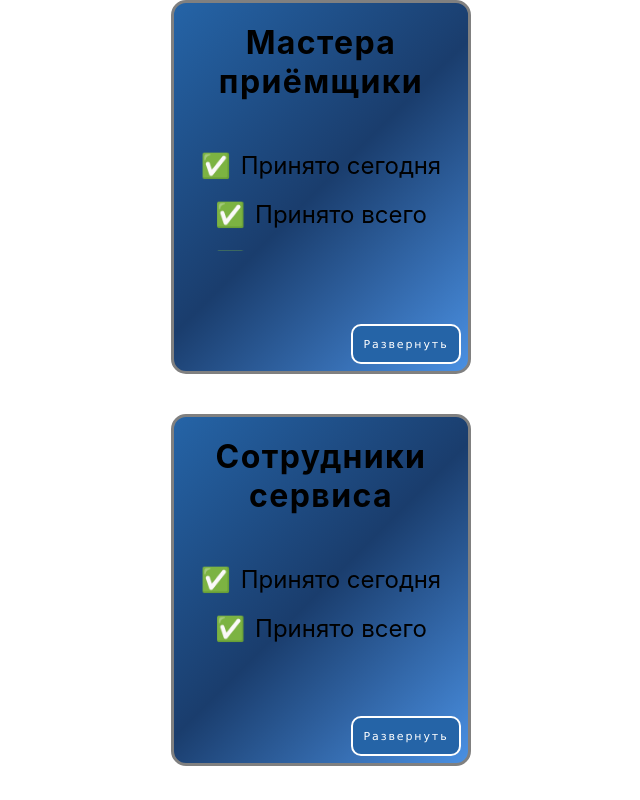
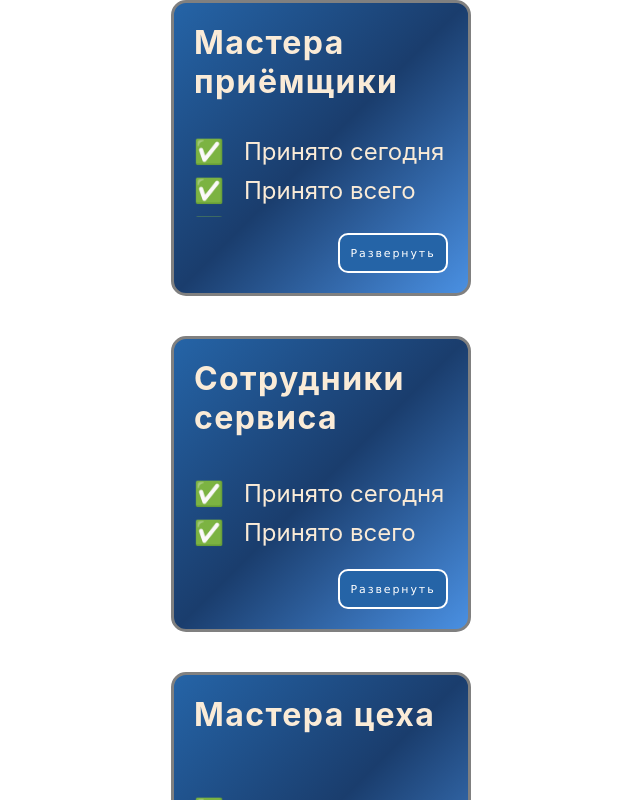
Before and after one commit to lu1dgy/testik-hihi, a React (Create React App) app: page / in a window 1280 px wide. Shown: the top 800 px of the page, without its empty margins (319-959 px from the left). Built offline with nearby package versions, Linux system fonts and the light colour scheme; the HTML template or start-up script is replaced by a standard one.

Commit message:
add closing smooth animation(test) refactor styles

```diff
--- a/src/App.css
+++ b/src/App.css
@@ -1,6 +1,7 @@
 * {
   margin: 0;
   padding: 0;
+  color: #FAEBD7;
 }
 
 .App {
--- a/src/components/Card/Card.css
+++ b/src/components/Card/Card.css
@@ -4,31 +4,59 @@
   position: relative;
   gap: 75px;
   width: 300px;
-  list-style-type: none;
+  min-height: 250px;
+  /* Унифицированная минимальная высота */
 }
 
 .card__item {
   border: 3px grey solid;
   padding: 20px;
-  min-height: 200px;
+  min-height: 250px;
   border-radius: 15px;
   background: linear-gradient(135deg, #2564a7, #1a3d6d, #4a90e2);
-  position: relative;
+  display: flex;
+  flex-direction: column;
+  justify-content: space-between;
+  align-items: flex-start;
 }
 
 .card__heading {
   font-size: 32px;
   letter-spacing: 1.4px;
-  margin-bottom: 50px;
+  margin-bottom: 20px;
+  text-align: left;
 }
 
 .list {
   display: flex;
   flex-direction: column;
-  gap: 20px;
+  gap: 10px;
   font-size: 24px;
   list-style-type: none;
-  margin-bottom: 100px;
+  margin: 0;
+  padding: 0;
+  overflow: hidden;
+  /* Скрываем лишние элементы */
+  max-height: 80px;
+  /* Начальная высота для 2 элементов */
+  transition: max-height 0.5s ease-in-out;
+  /* Плавное открытие/закрытие */
+}
+
+.list--expanded {
+  max-height: 500px;
+  /* Высота для всех элементов */
+}
+
+.list--collapsed {
+  max-height: 80px;
+  /* Высота для свернутого состояния */
+}
+
+.list__item {
+  display: flex;
+  align-items: center;
+  gap: 10px;
 }
 
 .list__smile {
@@ -42,29 +70,9 @@
   height: 40px;
   border: 2px solid #fff;
   color: #fff;
-  position: absolute;
-  right: 10px;
-  bottom: 10px;
   border-radius: 10px;
   letter-spacing: 1.9px;
   font-size: 11px;
   font-family: Verdana, Geneva, Tahoma, sans-serif;
+  align-self: flex-end;
 }
-
-/* Добавление плавного эффекта раскрытия списка */
-.list {
-  max-height: 100px;
-  /* Начальная высота */
-  overflow: hidden;
-  transition: max-height 0.5s ease-in-out;
-}
-
-.list--expanded {
-  max-height: 500px;
-  /* Увеличьте до достаточного размера, чтобы вместить весь контент */
-}
-
-.list--collapsed {
-  max-height: 100px;
-  /* Высота в свернутом состоянии */
-}
--- a/src/components/Card/index.jsx
+++ b/src/components/Card/index.jsx
@@ -32,13 +32,45 @@
 // };
 
 // export default Card;
+// import React, { useState } from 'react';
+// import './Card.css';
+
+// const Card = ({ heading, items }) => {
+//   const [showFullList, setShowFullList] = useState(false);
+
+//   const toggleList = () => {
+//     setShowFullList((prev) => !prev);
+//   };
+
+//   return (
+//     <div className='card'>
+//       <div className='card__item'>
+//         <h2 className='card__heading'>{heading}</h2>
+//         <div className={`list ${showFullList ? 'list--expanded' : ''}`}>
+//           {items
+//             .slice(0, showFullList ? items.length : 2) // Показываем 2 элемента в свернутом состоянии
+//             .map((item, index) => (
+//               <div key={index} className='list__item'>
+//                 <span className='list__smile'>✅</span>
+//                 {item}
+//               </div>
+//             ))}
+//         </div>
+//         <button className='list__button' onClick={toggleList}>
+//           {showFullList ? 'Скрыть' : 'Развернуть'}
+//         </button>
+//       </div>
+//     </div>
+//   );
+// };
+
+// export default Card;
 import React, { useState } from 'react';
 import './Card.css';
 
 const Card = ({ heading, items }) => {
   const [showFullList, setShowFullList] = useState(false);
 
-  // Функция для переключения состояния
   const toggleList = () => {
     setShowFullList((prev) => !prev);
   };
@@ -47,6 +79,7 @@ const Card = ({ heading, items }) => {
     <div className='card'>
       <div className='card__item'>
         <h2 className='card__heading'>{heading}</h2>
+        {/* Список: добавляем классы для управления высотой */}
         <div className={`list ${showFullList ? 'list--expanded' : 'list--collapsed'}`}>
           {items.map((item, index) => (
             <div key={index} className='list__item'>
@@ -55,10 +88,11 @@ const Card = ({ heading, items }) => {
             </div>
           ))}
         </div>
+        {/* Кнопка для раскрытия/свертывания */}
+        <button className='list__button' onClick={toggleList}>
+          {showFullList ? 'Скрыть' : 'Развернуть'}
+        </button>
       </div>
-      <button className='list__button' onClick={toggleList}>
-        {showFullList ? 'Скрыть' : 'Развернуть'}
-      </button>
     </div>
   );
 };
--- a/src/index.css
+++ b/src/index.css
@@ -6,8 +6,3 @@ body {
   -webkit-font-smoothing: antialiased;
   -moz-osx-font-smoothing: grayscale;
 }
-
-code {
-  font-family: source-code-pro, Menlo, Monaco, Consolas, 'Courier New',
-    monospace;
-}
```
